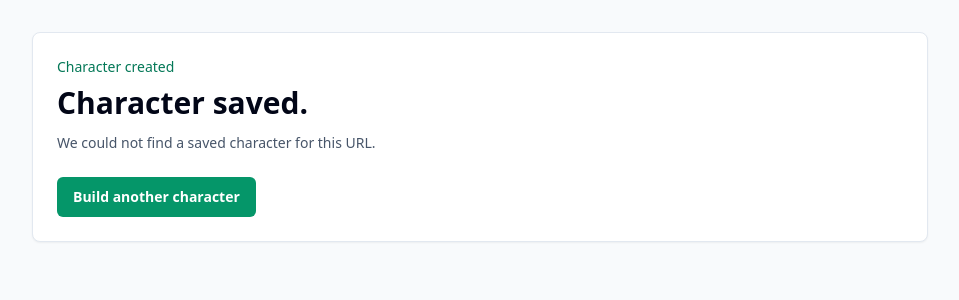
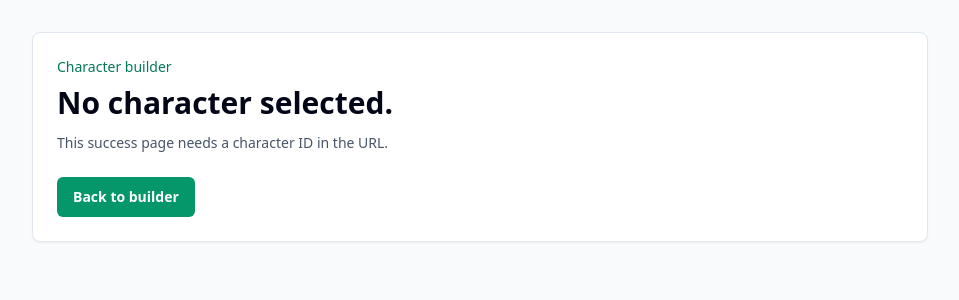
Before and after one commit to macroactive-intern/CharacterBuilder, a Next.js app: page /builder/success in a window 1280 px wide. Shown: the top 300 px of the page, without its empty margins (160-1119 px from the left). Built offline with nearby package versions, Linux system fonts and the light colour scheme.

Commit message:
Return 404 for missing character

```diff
--- a/app/builder/success/page.tsx
+++ b/app/builder/success/page.tsx
@@ -1,7 +1,8 @@
 import { readFile } from "node:fs/promises";
 import path from "node:path";
 import Link from "next/link";
-import { statNames, type Character, type StatName } from "@/lib/characterSchema";
+import { notFound } from "next/navigation";
+import { statNames, type Character } from "@/lib/characterSchema";
 import { getSkillName, statLabels } from "@/lib/characterUtils";
 import SkillBadge from "@/components/ui/SkillBadge";
 
@@ -35,10 +36,42 @@ export default async function BuilderSuccessPage({
   searchParams,
 }: BuilderSuccessPageProps) {
   const characterId = searchParams?.id;
+
+  if (!characterId) {
+    return (
+      <main className="min-h-screen bg-slate-50 px-4 py-8 sm:px-6 lg:px-8">
+        <div className="mx-auto max-w-4xl">
+          <div className="rounded-lg border border-slate-200 bg-white p-6 shadow-sm">
+            <p className="text-sm font-medium text-emerald-700">
+              Character builder
+            </p>
+            <h1 className="mt-2 text-3xl font-bold text-slate-950">
+              No character selected.
+            </h1>
+            <p className="mt-3 text-sm text-slate-600">
+              This success page needs a character ID in the URL.
+            </p>
+
+            <Link
+              className="mt-6 inline-flex h-10 items-center justify-center rounded-md bg-emerald-600 px-4 text-sm font-semibold text-white transition hover:bg-emerald-700 focus:outline-none focus:ring-2 focus:ring-emerald-500 focus:ring-offset-2"
+              href="/builder"
+            >
+              Back to builder
+            </Link>
+          </div>
+        </div>
+      </main>
+    );
+  }
+
   const characters = await loadCharacters();
   const character = characters.find(
     (storedCharacter) => storedCharacter.id === characterId,
   );
+
+  if (!character) {
+    notFound();
+  }
 
   return (
     <main className="min-h-screen bg-slate-50 px-4 py-8 sm:px-6 lg:px-8">
@@ -48,15 +81,12 @@ export default async function BuilderSuccessPage({
             Character created
           </p>
           <h1 className="mt-2 text-3xl font-bold text-slate-950">
-            {character ? `${character.name} is ready.` : "Character saved."}
+            {character.name} is ready.
           </h1>
           <p className="mt-3 text-sm text-slate-600">
-            {character
-              ? `Character ID: ${character.id}`
-              : "We could not find a saved character for this URL."}
+            Character ID: {character.id}
           </p>
 
-          {character ? (
           <div className="mt-6 grid gap-4 lg:grid-cols-2">
             <section className="rounded-md border border-slate-200 p-4">
               <h2 className="text-sm font-semibold uppercase text-slate-500">
@@ -154,7 +184,6 @@ export default async function BuilderSuccessPage({
               </dl>
             </section>
           </div>
-          ) : null}
 
           <Link
             className="mt-6 inline-flex h-10 items-center justify-center rounded-md bg-emerald-600 px-4 text-sm font-semibold text-white transition hover:bg-emerald-700 focus:outline-none focus:ring-2 focus:ring-emerald-500 focus:ring-offset-2"
```
Lines whose indentation alone changed are shown as unchanged.
